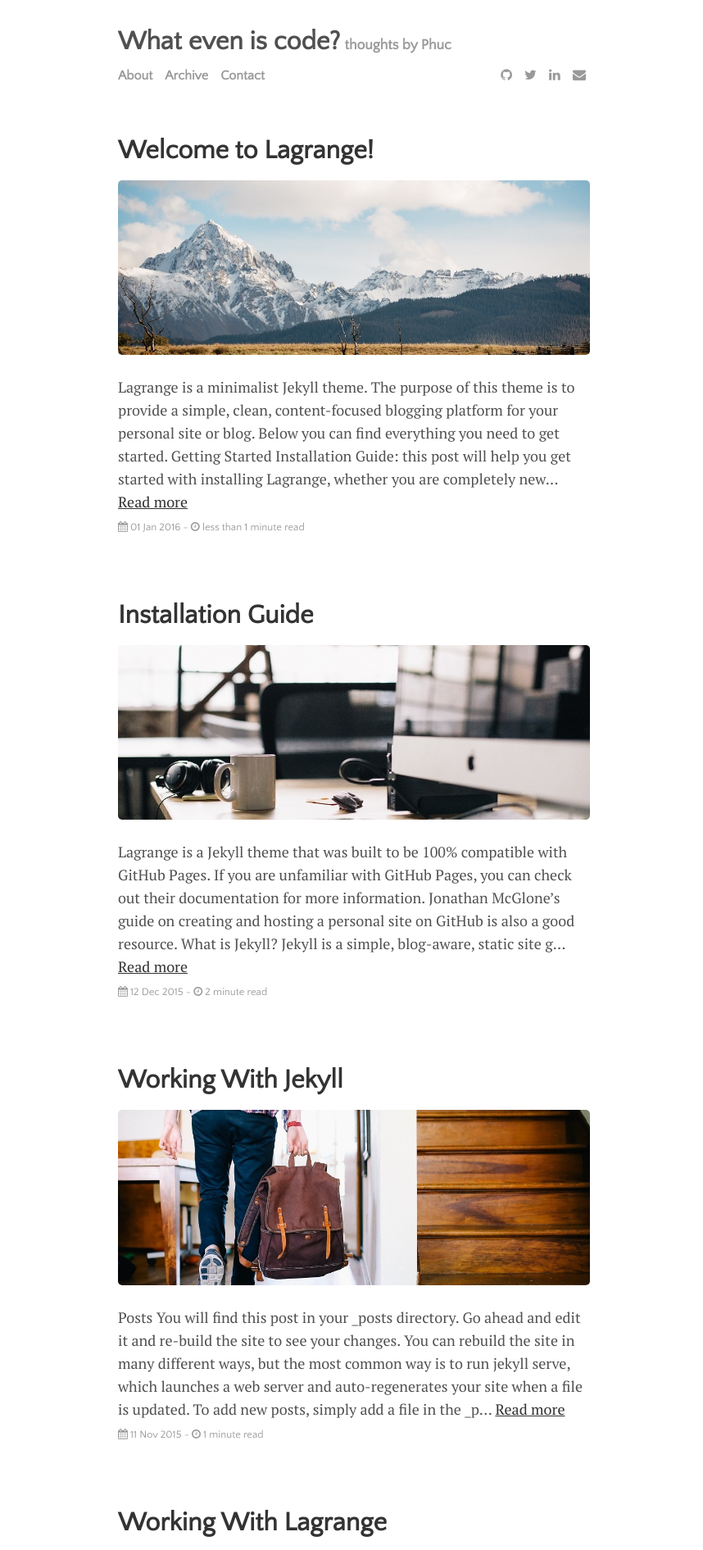
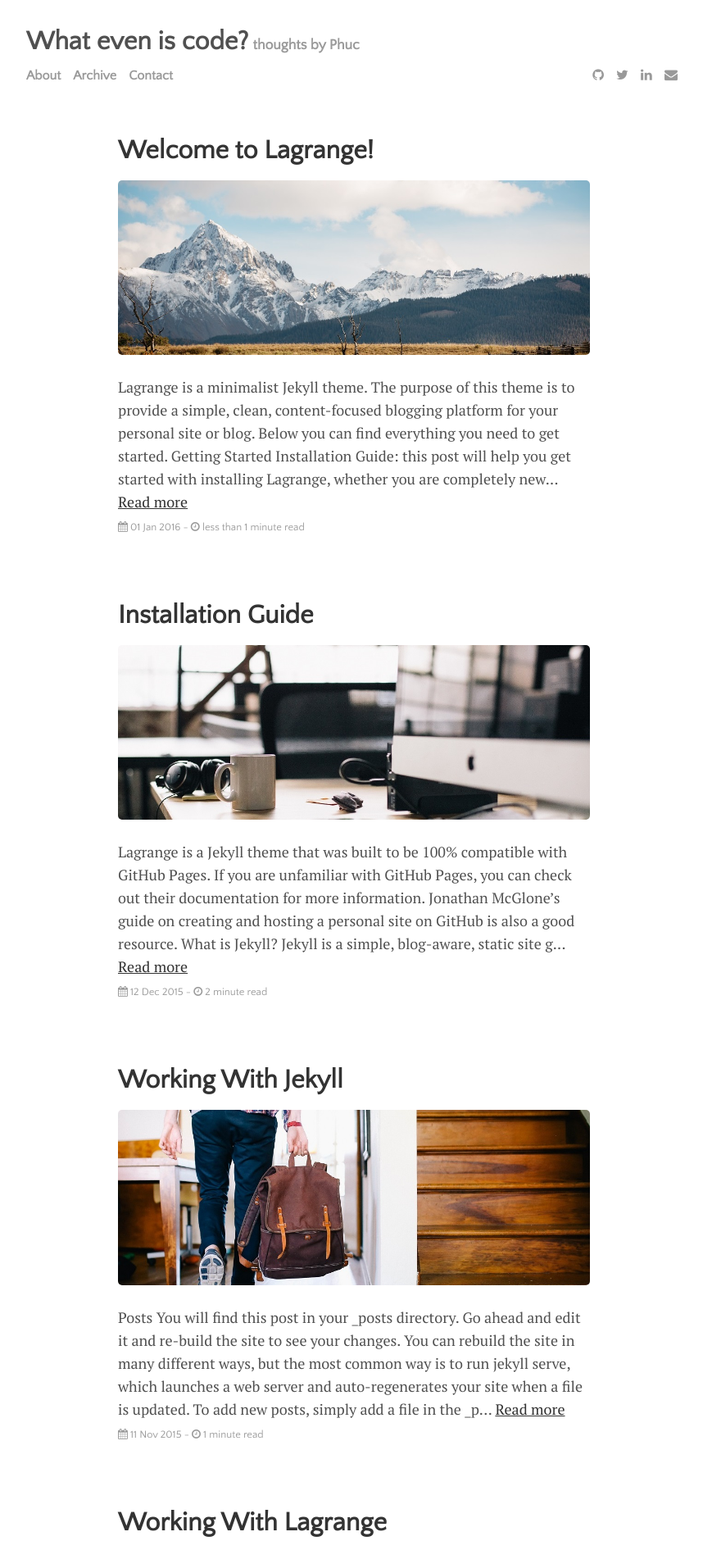
Before and after one commit to phuchle/blog, a Jekyll site: the page built from index.html, in a window 1280 px wide. Shown: the top 1891 px of the page at 82% size, without its empty margins (208-1066 px from the left). Built offline with Jekyll 4.4.1, drawn with Linux system fonts in a browser that asks for light colours; nearby versions of some CDN libraries; the list of posts is cut into pages by our own code.

Commit message:
Change header and break-point for social media top menu.

```diff
--- a/_layouts/default.html
+++ b/_layouts/default.html
@@ -5,8 +5,8 @@
 
 <body>
 
+  {% include header.html %}
   <div class="container">
-    {% include header.html %}
 
     <div class="post-container">
       {{ content }}
--- a/css/main.css
+++ b/css/main.css
@@ -122,8 +122,13 @@ blockquote p {
 */
 
 .masthead {
+  max-width: 800px;
   padding-top: 0.5rem;
   padding-bottom: 0.5rem;
+  padding-left: 2rem;
+  padding-right: 2rem;
+  margin-left: auto;
+  margin-right: auto;
   margin-bottom: 4rem;
   font-family: "Quattrocento Sans", sans-serif;
 }
@@ -262,7 +267,7 @@ blockquote p {
   font-size: 1rem;
 }
 
-@media (max-width: 30em) {
+@media (max-width: 25em) {
   .social-icons {
     float: left;
     padding-top: 0.5rem;
```
